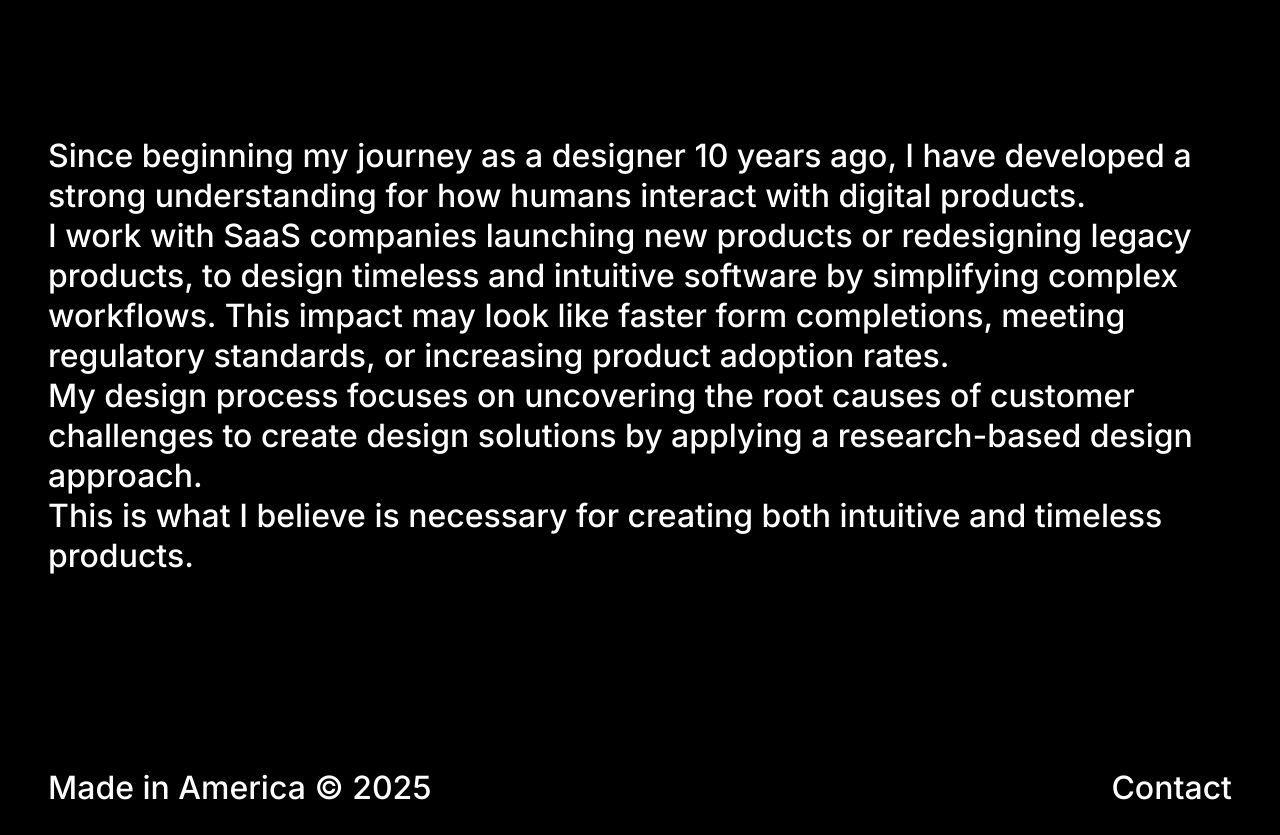
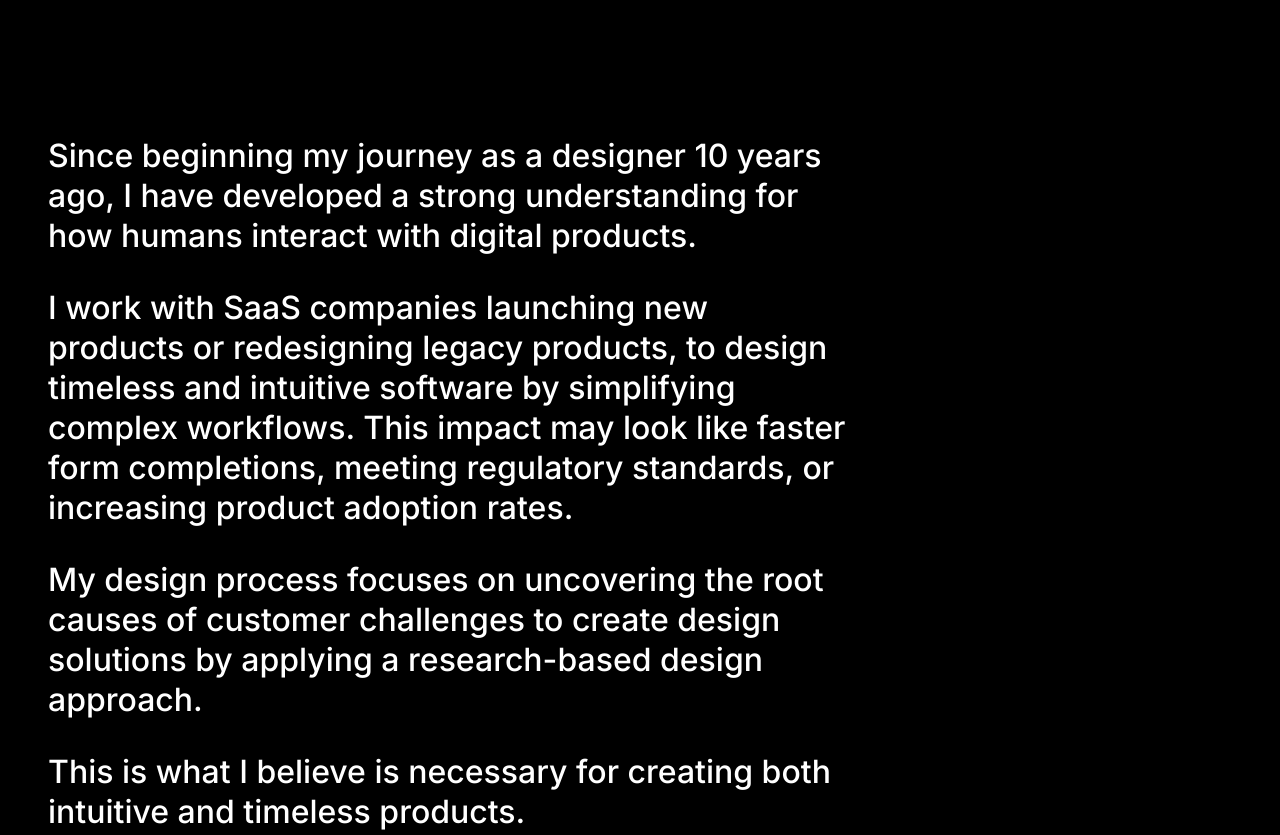
Before and after one commit to visionmorph/chrisdenais.com, an Astro site: page /about in a window 1280 px wide. Shown: the part 700-1535 px from the top of the page. Built offline with nearby package versions, Linux system fonts and the light colour scheme; Astro itself is replaced by a stand-in of ours.

Commit message:
Add .text-width-lg class to global styles

```diff
--- a/public/styles/global.css
+++ b/public/styles/global.css
@@ -133,6 +133,13 @@
 	display: flex;
 	flex-direction: column;
 	gap: 1rem;
+}
+
+.text-width-lg {
+	max-width: 800px;
+	display: flex;
+	flex-direction: column;
+	gap: 2rem;
 }
 
 blockquote {
```
